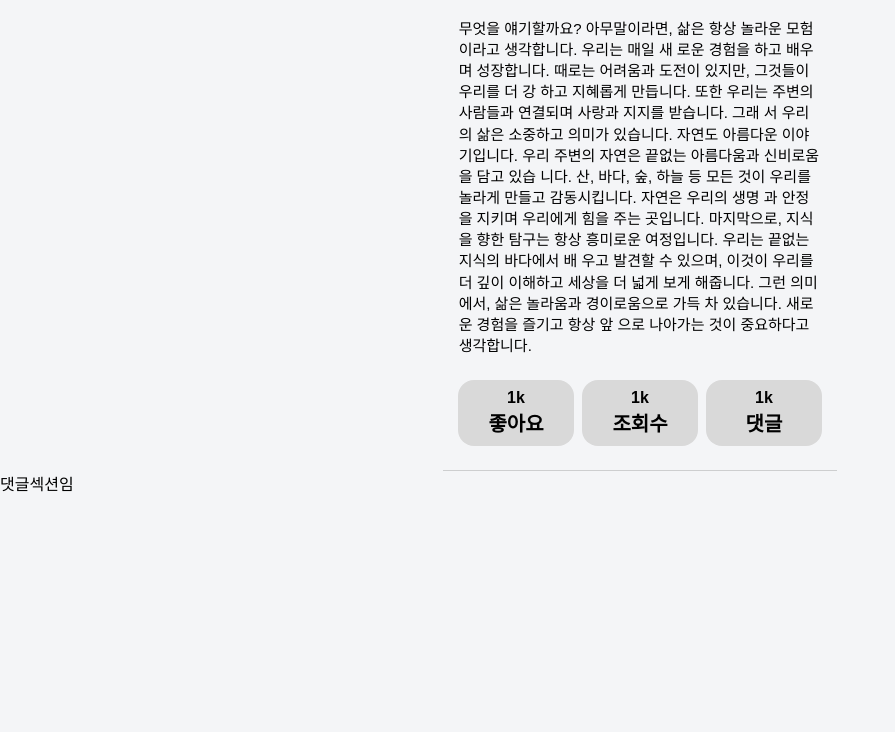
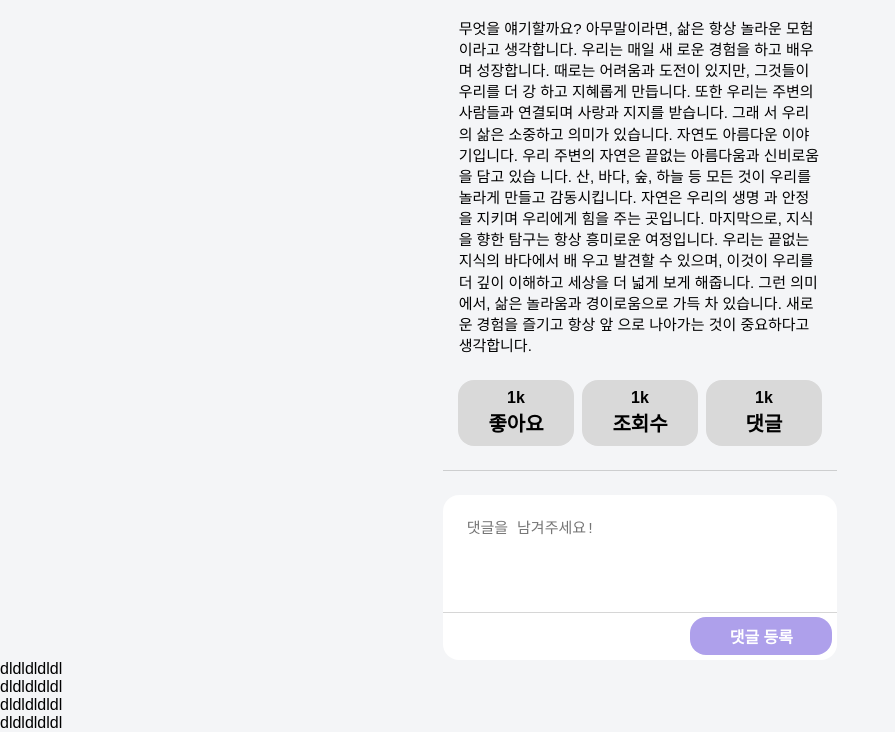
Before and after one commit to 100-hours-a-week/2-hazel-park-community-fe, a website with bundled scripts: page html/post.html in a window 1280 px wide. Shown: the part 472-1204 px from the top of the page, without its empty margins (0-895 px from the left). Before the commit the page ends 967 px from the top, so only its background shows below. Built offline with nearby package versions, Linux system fonts and the light colour scheme; a web font is replaced by a local one.

Commit message:
[#15] feat: 댓글 작성칸 UI 구현

```diff
--- /dev/null
+++ b/components/comment-element.js
@@ -0,0 +1,16 @@
+class commentElement extends HTMLElement {
+  constructor() {
+    super()
+    this.attachShadow({ mode: 'open' })
+  }
+
+  connectedCallback() {
+    this.shadowRoot.innerHTML = this.template()
+  }
+
+  template() {
+    return ``
+  }
+}
+
+customElements.define('comment-element', commentElement)
--- a/components/post-element.js
+++ b/components/post-element.js
@@ -1,5 +1,4 @@
 import checkCount from '../utils/check-count.js'
-import handleNavigation from '../utils/navigation.js'
 
 class PostElement extends HTMLElement {
   constructor() {
--- a/html/post.html
+++ b/html/post.html
@@ -11,9 +11,25 @@
     <header-element></header-element>
     <post-element></post-element>
     <section class="comment">
-      <div>댓글섹션임</div>
+      <article class="comment-article">
+        <textarea
+          name="comment"
+          id="comment"
+          placeholder="댓글을 남겨주세요!"
+          class="comment-area"
+        ></textarea>
+        <div class="comment-btn-wrap">
+          <button class="comment-button">댓글 등록</button>
+        </div>
+      </article>
+      <comment-element></comment-element>
     </section>
+    <div>dldldldldl</div>
+    <div>dldldldldl</div>
+    <div>dldldldldl</div>
+    <div>dldldldldl</div>
     <script type="module" src="../components/header-element.js"></script>
     <script type="module" src="../components/post-element.js"></script>
+    <script type="module" src="../components/comment-element.js"></script>
   </body>
 </html>
--- a/styles/post.css
+++ b/styles/post.css
@@ -117,3 +117,51 @@
   margin-top: 0.0625rem;
   font-size: 1.25rem;
 }
+
+.comment {
+  padding-top: 2.963vh;
+  margin: 0 34.583vw 0 34.583vw;
+}
+
+.comment-article {
+  display: flex;
+  flex-direction: column;
+}
+
+.comment-area {
+  padding: 1.5rem 1.5rem 3.1875rem 1.5rem;
+  width: 100%;
+  height: 7.375rem;
+  font-weight: 400;
+  font-size: 0.9375rem;
+  line-height: 1.3219rem;
+  color: #000000;
+  border: none;
+  border-bottom: 1px solid rgba(0, 0, 0, 0.16);
+  border-radius: 16px 16px 0 0;
+  background-color: #ffffff;
+  resize: none;
+}
+
+.comment-area:focus {
+  outline: none;
+}
+
+.comment-btn-wrap {
+  padding: 0.556vh 0.417vw 0.556vh 0;
+  display: flex;
+  justify-content: end;
+  border: none;
+  border-radius: 0 0 16px 16px;
+  background-color: #ffffff;
+}
+
+.comment-button {
+  padding: 0.4375rem 2.4375rem 0.4375rem 2.5rem;
+  font-weight: 700;
+  font-size: 1rem;
+  color: #ffffff;
+  border: none;
+  border-radius: 16px;
+  background-color: #aea0eb;
+}
```
